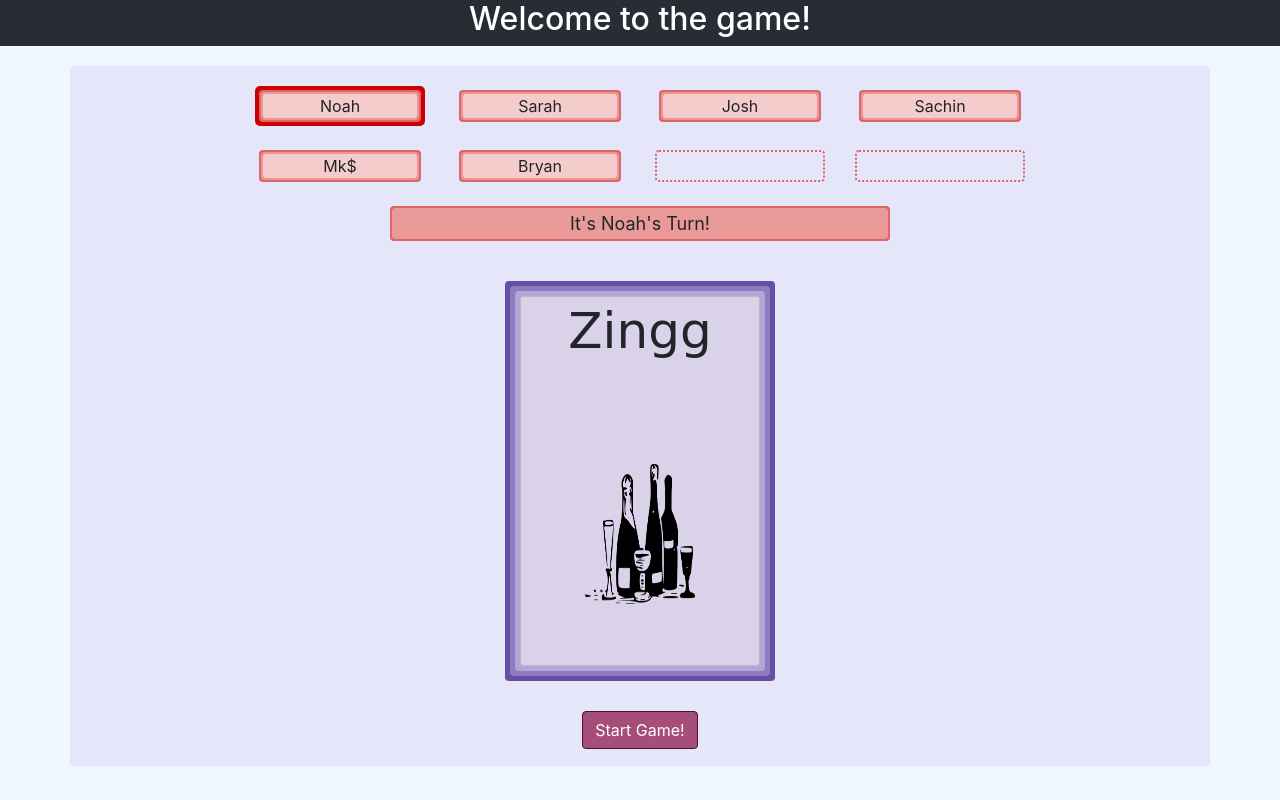
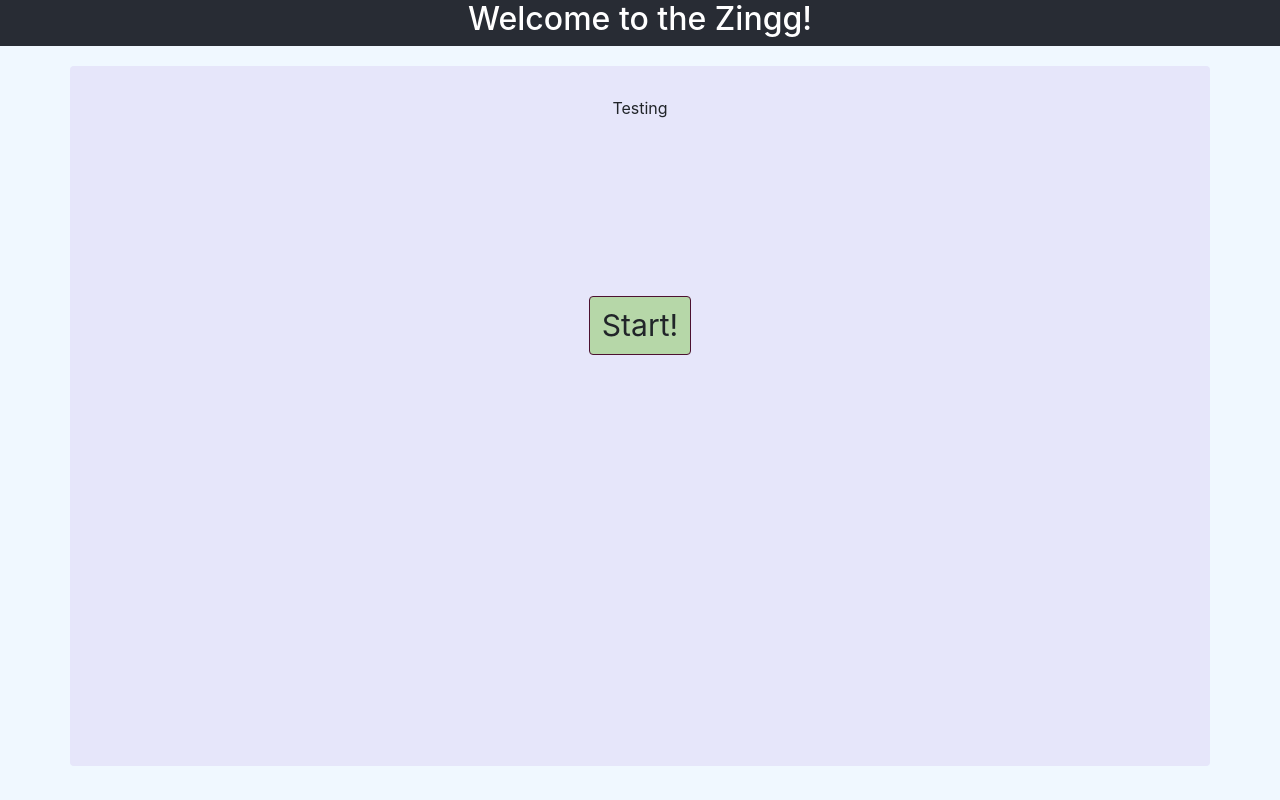
Before and after one commit to ncteisen/zingg, a React (Create React App) app: page / in a window 1280 px wide. Built offline with nearby package versions, Linux system fonts and the light colour scheme.

Commit message:
lobby improvements

```diff
--- a/src/App.css
+++ b/src/App.css
@@ -49,15 +49,12 @@
 }
 
 #playerPlaceholder {
-  border-style: dotted;
-  border-width: 2px;
-  border-color: #e06666;
   margin-top:24px;
   padding: 2px;
   height: 32px;
 }
 
-#gameContainer {
+#mainContainer {
   margin-top:20px;
   display: flex;
   flex-wrap: wrap;
@@ -67,6 +64,10 @@
 
 .game-container-color {
   background-color: #E6E6FA;
+}
+
+.lobby-form {
+  margin: 10px;
 }
 
 #gameBoard {
@@ -114,20 +115,53 @@
   display: flex;
 }
 
-.btn {
+.lobby-btn-add {
+  border-color: #4c1130;
+  margin-left: 5px;
+}
+
+.lobby-btn-start {
+  border-color: #4c1130;
+  margin: auto;
+  font-size: 30px;
+  margin-top: 160px;
+}
+
+.player-holder {
+  border-style: solid;
+  border-width: 1px;
+  border-radius: 5px;
+  margin-top: 30px;
+  height: 400px;
+}
+
+.players-title{
+  margin-bottom: 20px;
+}
+
+.lobby-player {
+  margin-top: 10px;
+  width: 250px;
+}
+
+.start-game-holder {
+  height: 400px;
+}
+
+.game-btn {
   background-color: #a64d79;
   border-color: #4c1130;
   margin-top: 140px;
   color: white;
 }
 
-.btn:hover {
+.game-btn:hover {
   background-color: #741b47;
   border-color: black;
   color: white;
 }
 
-.btn:active {
+.game-btn:active {
   background-color: #c27ba0;
   border-color: #4c1130;
   color: white;
@@ -183,6 +217,10 @@
   border-color: #073763;
 }
 
+.app-para {
+  margin-top: 30px;
+}
+
 .card-text {
   padding: 5px;
   margin: auto;
@@ -203,3 +241,10 @@
   font-size: 50px;
   font-family: "Comic Sans MS", cursive, sans-serif;
 }
+
+.start-button {
+  border-color: #4c1130;
+  margin: auto;
+  font-size: 30px;
+  margin-top: 160px;
+}
--- a/src/App.tsx
+++ b/src/App.tsx
@@ -10,18 +10,25 @@ type HomeProps = {
 function Home(Props: HomeProps) {
   console.log("Home.render()");
   return (
-    <div className="App">
-      <div className="App-header">
-        <h2>Welcome to Zingg!</h2>
+     <div className="App">
+        <div className="App-header">
+          <h2>Welcome to the Zingg!</h2>
+        </div>
+        <div id="mainContainer" className="game-container-color container rounded">
+          <div id="gameBoard" className="container">
+            <div className="row">
+              <div className="col app-para">
+              <p>Testing</p>
+              </div>
+            </div>
+            <div className="row">
+              <div className="col">
+                  <a className="btn start-button green2" onClick={Props.handleHomeToLobby}>Start!</a>
+              </div>
+            </div>
+          </div>
+        </div>
       </div>
-      <br/>
-      <p className="App-intro">
-        Hope ur ready to get litty
-      </p>
-      <button onClick={Props.handleHomeToLobby}>
-        start
-      </button>
-    </div>
   );
 }
 
@@ -40,13 +47,16 @@ type AppState = {
 class App extends React.Component<AppProps, AppState> {
     state = {
         value: '',
-        // names: new Array<string>(),
-        names: ['Noah', 'Sarah', 'Josh', 'Sachin', 'Mk$', "Bryan"],
-        state: AppStateEnum.GAME
+        names: new Array<string>(),
+        state: AppStateEnum.HOME
     }
 
   handleSubmit = (event: React.FormEvent<HTMLFormElement>) => {
     event.preventDefault();
+    if (this.state.names.length >= 8) {
+      alert("Eight players max!!")
+      return;
+    }
     this.setState({
       names: this.state.names.concat(this.state.value),
       value: ''
--- a/src/Game.tsx
+++ b/src/Game.tsx
@@ -25,7 +25,7 @@ class Game extends React.Component<GameProps, GameState> {
     super(props);
     var players = new Array<PlayerData>();
     for (var player_name of props.player_names) {
-      players.push(new PlayerData(player_name));
+      players.push(new PlayerData(player_name, ""));
     }
     this.state = {
       deck: CardDataList,
@@ -113,7 +113,7 @@ class Game extends React.Component<GameProps, GameState> {
         <div className="App-header">
           <h2>Welcome to the game!</h2>
         </div>
-        <div id="gameContainer" className="game-container-color container rounded">
+        <div id="mainContainer" className="game-container-color container rounded">
           <div id="gameBoard" className="container">
             <div className="row">
               <div className="col-3">
@@ -129,6 +129,7 @@ class Game extends React.Component<GameProps, GameState> {
                 {this.renderPlayer(3)}
               </div>
             </div>
+            {this.state.players.length > 4 &&
               <div className="row">
                 <div className="col-3">
                   {this.renderPlayer(4)}
@@ -143,10 +144,11 @@ class Game extends React.Component<GameProps, GameState> {
                   {this.renderPlayer(7)}
                 </div>
               </div>
+            }
             <div className="row">
               <div className="col">
-                <div id="headerContainer1" className="red3 container rounded">
-                <div id="headerContainer2" className="red2 container rounded">
+                <div id="headerContainer1" className="orange3 container rounded">
+                <div id="headerContainer2" className="orange2 container rounded">
                   It's {current_player.name}'s Turn!
                 </div>
                 </div>
@@ -157,7 +159,7 @@ class Game extends React.Component<GameProps, GameState> {
         				<div id="cardContainer" className="container">
                   {this.renderCard()}
         				</div>
-                <a onClick={this.handleButtonClick} className="btn">{this.buttonText()}</a>
+                <a onClick={this.handleButtonClick} className="btn game-btn">{this.buttonText()}</a>
               </div>
             </div>
           </div>
--- a/src/Lobby.tsx
+++ b/src/Lobby.tsx
@@ -14,29 +14,53 @@ function Lobby(Props: LobbyProps) {
         <div className="App-header">
           <h2>Welcome to the lobby!</h2>
         </div>
-      <p className="App-intro">
-        Enter the player names.
-      </p>
-      <form onSubmit={Props.handleSubmit} className="form">
+        <div id="mainContainer" className="game-container-color container rounded">
+          <div id="gameBoard" className="container">
+            <div className="row">
+              <div className="col">
+                <div id="headerContainer1" className="orange3 container rounded">
+                <div id="headerContainer2" className="orange2 container rounded">
+                Enter up to eight players!
+                </div>
+                </div>
+              </div>
+            </div>
+            <div className="row">
+              <div className="col">
+                <div id="headerContainer1" className="blue3 container rounded">
+                <div id="headerContainer2" className="blue2 container rounded">
+                <form onSubmit={Props.handleSubmit} className="lobby-form">
                   <label>
                     Name:&nbsp;
-          <input type="text" value={Props.value} onChange={Props.handleChange} />
+                    <input className="blue1" type="text" value={Props.value} onChange={Props.handleChange} />
                   </label>
-        <input type="submit" value="Submit" />
+                  <input type="submit" value="Add player" className="blue3 btn lobby-btn-add"/>
                 </form>
-      <h4>Players:</h4>
+                </div>
+                </div>
+              </div>
+            </div>
+            <div className="row">
+              <div className="col player-holder purple1">
+              <h4 className="players-title">Players:</h4>
               <div>
                 {Props.names.map((name, index) => (
-          <div key={index}>{name}</div>
+                  <div id="player2" className="lobby-player red3 container rounded">
+                  <div id="player3" className="red2 container rounded">
+                  <div id="player4" className="red1 container rounded">
+                    {name}
+                  </div>
+                  </div>
+                  </div>
                 ))}
               </div>
-      <br/>
-      <br/>
-      {Props.names.length > 0 &&
-        <button onClick={Props.handleLobbyToGame}>
-          start
-        </button>
-      }
+              </div>
+              <div className="col start-game-holder">
+                <a className="btn lobby-btn-start green2" onClick={Props.handleLobbyToGame}>Start game</a>
+              </div>
+            </div>
+          </div>
+        </div>
       </div>
   );
 }
--- a/src/Player.tsx
+++ b/src/Player.tsx
@@ -2,8 +2,10 @@ import React from 'react';
 
 export class PlayerData {
   name: string;
-  constructor(name: string) {
+  status: string;
+  constructor(name: string, status: string) {
     this.name = name;
+    this.status = status;
   }
 }
 
@@ -12,12 +14,17 @@ type PlayerProps = {
   isTurn: boolean;
 };
 function Player(props: PlayerProps) {
+  let name = props.name
+  if (name.length > 12) {
+    name = name.slice(0, 12) + "...";
+  }
+
   return (
     <div id="player1" className={props.isTurn ? "red4" : "game-container-color" + " rounded container"}>
     <div id="player2" className="red3 container rounded">
     <div id="player3" className="red2 container rounded">
     <div id="player4" className="red1 container rounded">
-        {props.name}
+      {name}
     </div>
     </div>
     </div>
```
Lines whose indentation alone changed are shown as unchanged.
